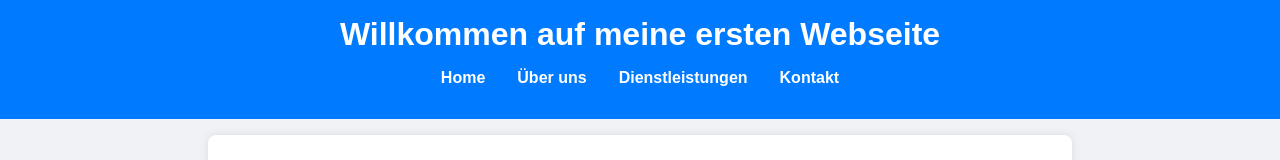
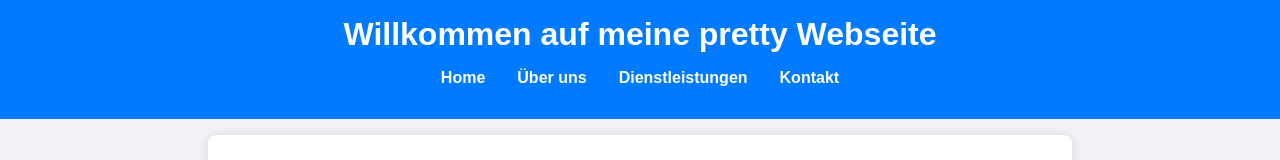
Before and after one commit to Yaserdiazmovido/mein-erstes-projekt, a plain HTML site: page index.html in a window 1280 px wide. Shown: the top 160 px of the page. Drawn offline with Linux system fonts and the light colour scheme.

Commit message:
website adjective updated

```diff
--- a/index.html
+++ b/index.html
@@ -8,7 +8,7 @@
 </head>
 <body>
     <header>
-        <h1>Willkommen auf meine ersten Webseite</h1>
+        <h1>Willkommen auf meine pretty Webseite</h1>
         <nav>
             <ul>
                 <li><a href="#home">Home</a></li>
```
